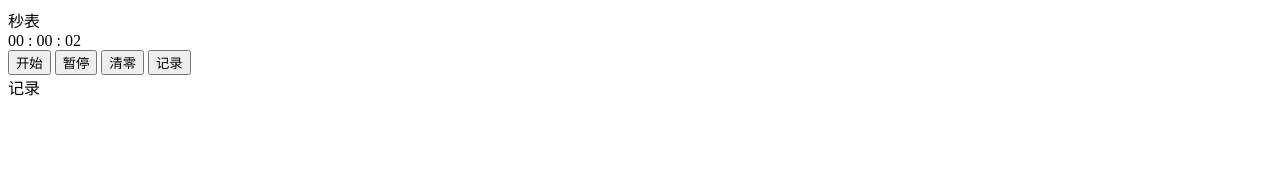
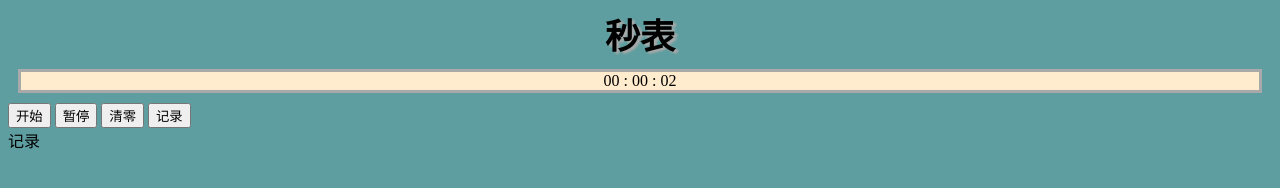
Before and after one commit to ilrbsib/ilrbsib.github.io, a plain HTML site: page secondChronograph.html in a window 1280 px wide. Both pictures are taken after a click on the button "开始". Drawn offline with Linux system fonts and the light colour scheme.

Commit message:
2019年10月10日

```diff
--- a/secondChronograph.html
+++ b/secondChronograph.html
@@ -3,8 +3,26 @@
 	<head>
 		<meta charset="utf-8">
 		<title> 秒表</title>
+		<style type="text/css">
+			#div1 {
+				text-align: center;
+				font-weight: 600;
+				font-size: 35px;
+				text-shadow: #A9A9A9 3px 2px 2px;
+			}
+			#timeBox {
+				margin: 10px;
+
+				border: 3px solid #A9A9A9;
+
+				background-color: blanchedalmond;
+				text-align: center;
+			}
+		</style>
 		<script type="text/javascript">
 	   window.onload = function(){
+
+			var oBody = document.getElementsByTagName("body")[0];
 
 		   var oBegin = document.getElementById("begin");
 		   var oStop = document.getElementById("stop");
@@ -26,6 +44,7 @@
 			   cord.innerHTML = cord.innerHTML+ "<br>" + oHour.innerHTML + " : " + oMint.innerHTML + " : " + oSecn.innerHTML;
 		   }
 			oBegin.onclick = function(){  //点击开始按钮
+				oBody.style.backgroundColor = "cadetblue";
 				 intId = setInterval(function(){ //计时器
 					var cont = i++;
 					if (i >= 61){
@@ -48,6 +67,7 @@
 				clearInterval(intId);
 			}
 			oClean.onclick = function(){ //清零
+				oBody.style.backgroundColor = "white";
 				clearInterval(intId);
 				 i = 1;
 				 min = 1;
@@ -67,8 +87,8 @@
 		</script>
 	</head>
 	<body>
+		<div id="div1">秒表</div>
 		<div id="timeBox">
-			<div id="div1">秒表</div>
 			<span id="hour">00</span> :
 			<span id="mint">00</span> :
 			<span id="secn">00</span>
```
Also changed, not shown: index.html (+6 -0 lines).
